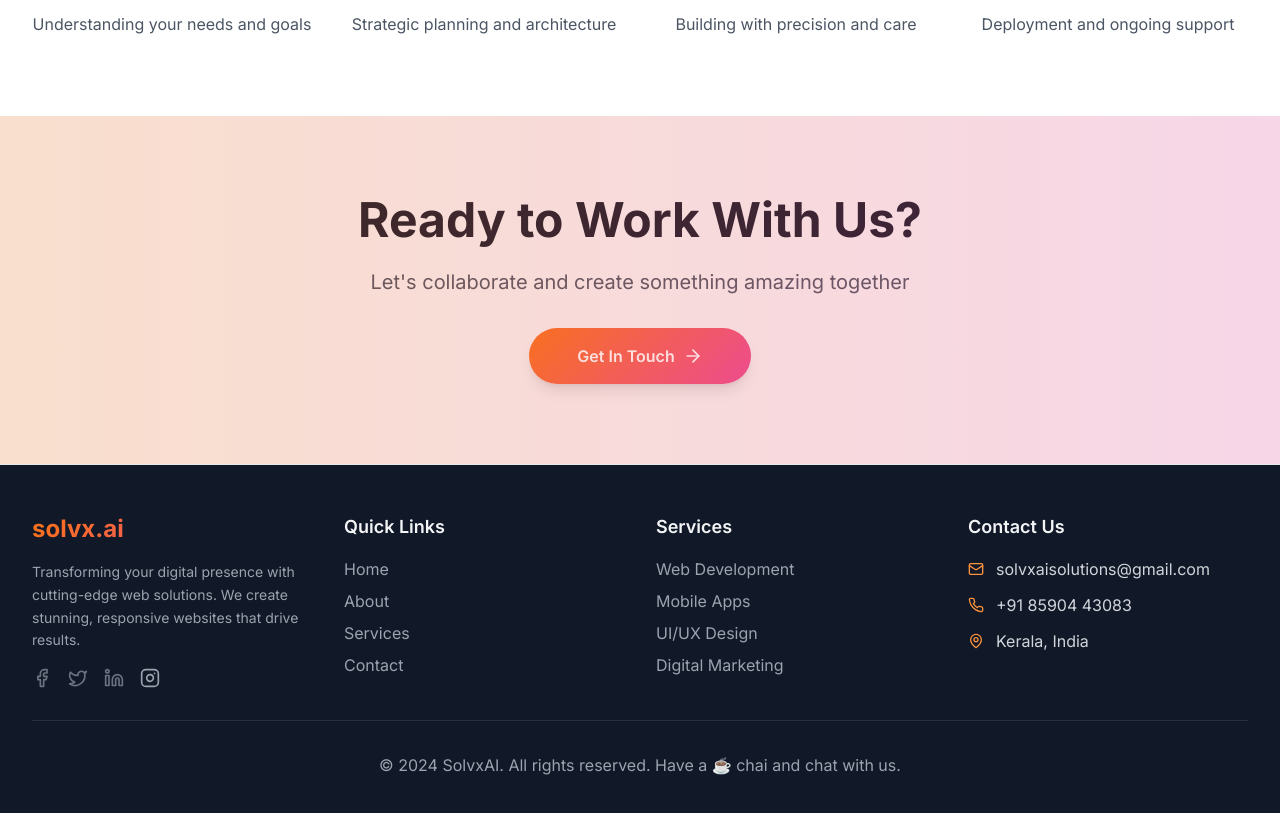
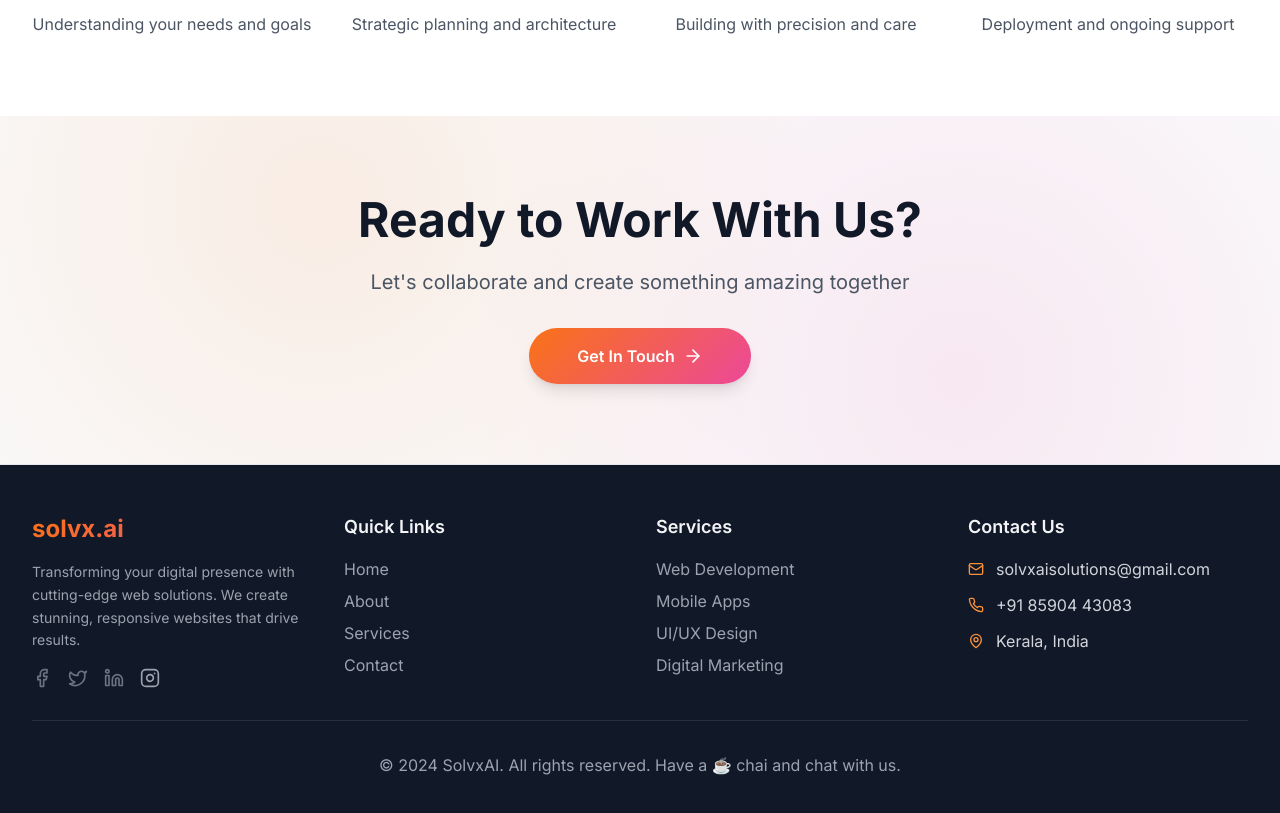
Before and after one commit to solvxaisolutions/team_solvxai, a React (Vite) app: page /services in a window 1280 px wide. Shown: the part 2444-3257 px from the top of the page. Built offline with nearby package versions, Linux system fonts and the light colour scheme.

Commit message:
changed cta

```diff
--- a/src/pages/Services.jsx
+++ b/src/pages/Services.jsx
@@ -262,7 +262,23 @@ const Services = () => {
       </section>
 
       {/* CTA Section */}
-      <CtaSection />
+      <section className="py-20 hero-pattern">
+        <div className="max-w-4xl mx-auto px-4 sm:px-6 lg:px-8 text-center">
+          <h2 className={`text-4xl md:text-5xl font-bold mb-6 ${isDarkMode ? 'text-white' : 'text-gray-900'}`}>
+            Ready to Work With Us?
+          </h2>
+          <p className={`text-xl mb-8 ${isDarkMode ? 'text-white' : 'text-gray-600'}`}>
+            Let's collaborate and create something amazing together
+          </p>
+          <Link
+            to="/contact"
+            className="gradient-bg text-white px-12 py-4 rounded-full font-semibold inline-flex items-center space-x-2 hover:scale-105 transition-transform duration-300 shadow-lg hover:shadow-primary-500/25"
+          >
+            <span>Get In Touch</span>
+            <ArrowRight size={20} />
+          </Link>
+        </div>
+      </section>
       <ServicesModal
         isOpen={isModalOpen}
         onClose={handleCloseModal}
```
